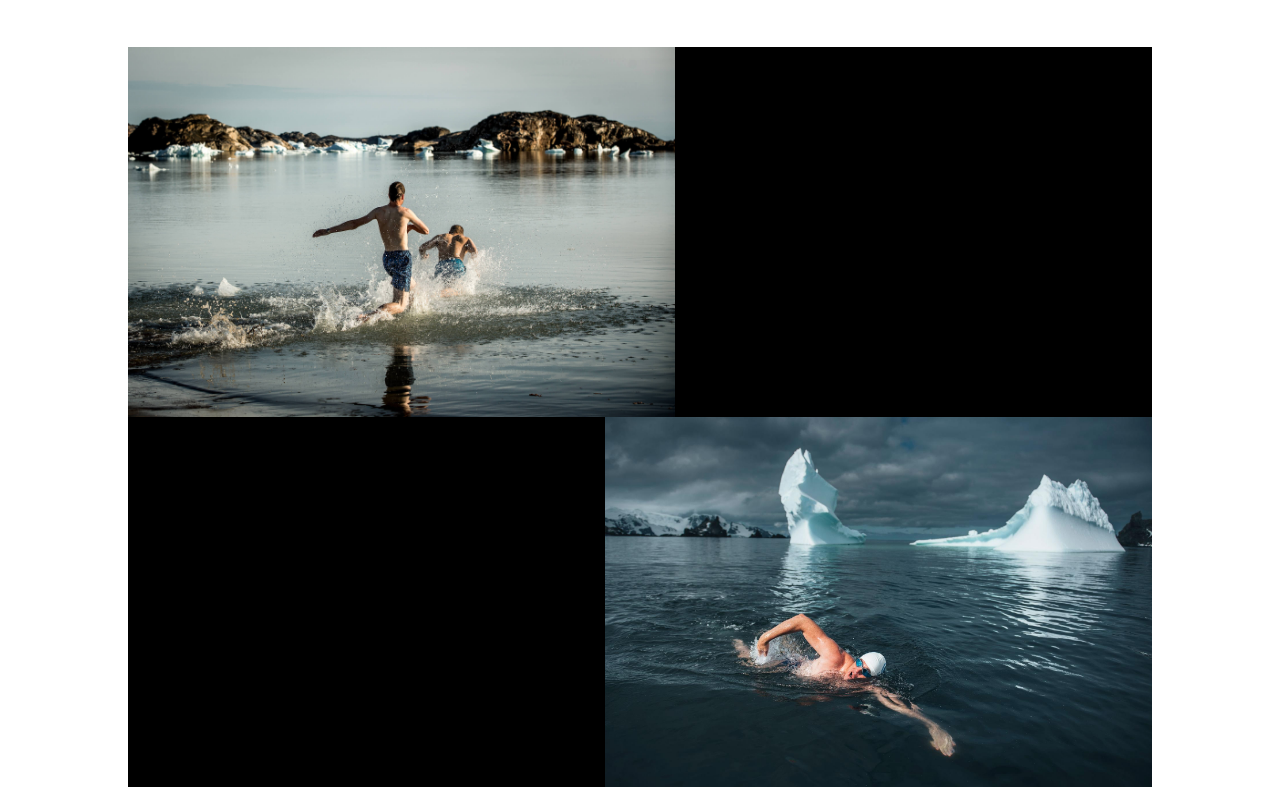
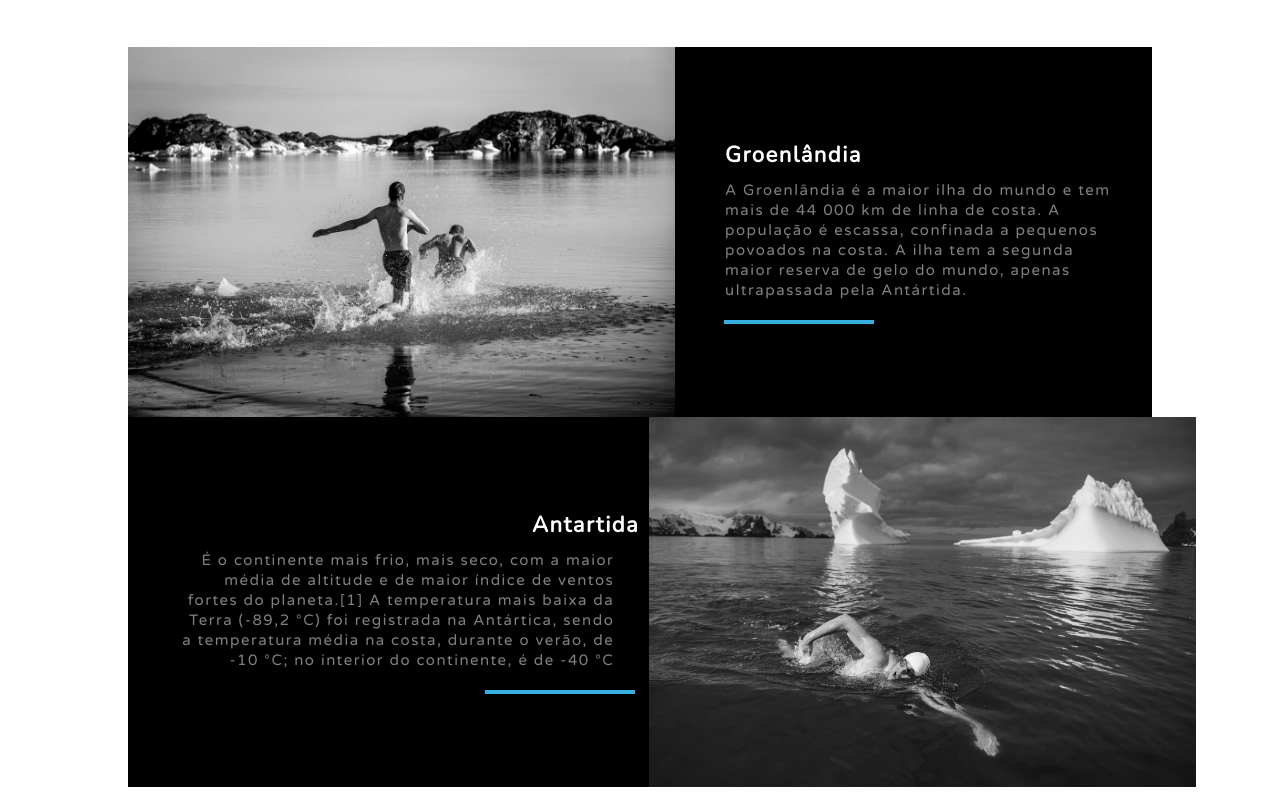
Before and after one commit to barbara-aguilar/website-responsivo-final, a plain HTML site: page index.html in a window 1280 px wide. Shown: the part 1637-2429 px from the top of the page. Drawn offline with nearby package versions, Linux system fonts and the light colour scheme.

Commit message:
destination section finalizada

```diff
--- a/css/style.css
+++ b/css/style.css
@@ -207,11 +207,95 @@ a{
     max-width:560px;
     width: 547px;
     height: inherit;
+ }
 
-}
 .destination__groe__img, .destination__ant__img{
     height: 370px;
 }
+
+.destination__groe img{
+    filter: grayscale(100%);
+    transition: .5s ease-in-out;
+}
+
+.destination__groe img:hover{
+    filter: grayscale(0%);
+    transition: .5s ease-in-out;
+}
+
+
+.destination__ant img{
+    filter: grayscale(100%);
+    transition: .5s ease-in-out;
+}
+
+.destination__ant img:hover {
+    filter: grayscale(0%);
+    transition: .5s ease-in-out;
+}
+
+/*destination groelandia antartida conteúdos*/
+.destination__groe__titulo{
+    font-family: 'Nunito', sans-serif;
+    font-size: 22px;
+    letter-spacing: 1.5px;
+    padding: 0 10px;
+    margin-left: 40px;
+    vertical-align: center;
+    color: white;
+}
+
+.destination__groe__texto{
+    font-size: 15px;
+    letter-spacing: 1.5px;
+    line-height: 20px;
+    padding: 10px;
+    margin-left: 40px;
+    margin-right: 25px;
+    color: white;
+    opacity: .5;
+
+}
+
+.destination_groe_hr{
+    border: 2px solid #36b0e0;
+    width: 150px;
+    margin-left: 49px;
+    margin-top: 10px;
+
+}
+
+.destination__ant__titulo{
+    font-family: 'Nunito', sans-serif;
+    font-size: 22px;
+    letter-spacing: 1.5px;
+    padding: 0 10px;
+    margin-left: 394px;
+    color: white;
+
+}
+
+.destination__ant__texto{
+    font-size: 15px;
+    letter-spacing: 1.5px;
+    line-height: 20px;
+    padding: 10px;
+    margin-left: 40px;
+    margin-right: 25px;
+    color: white;
+    opacity: .5;
+    text-align: right;
+
+}
+
+.destination_ant_hr{
+    border: 2px solid #36b0e0;
+    width: 150px;
+    margin-left: 357px;
+    margin-top: 10px;
+
+}
+
 
 
 
--- a/index.html
+++ b/index.html
@@ -53,6 +53,7 @@
                 <div class="destination__groe__conteudo">
                     <h4 class="destination__groe__titulo">Groenlândia</h4>
                     <p class="destination__groe__texto">A Groenlândia é a maior ilha do mundo e tem mais de 44 000 km de linha de costa. A população é escassa, confinada a pequenos povoados na costa. A ilha tem a segunda maior reserva de gelo do mundo, apenas ultrapassada pela Antártida.</p>
+                    <hr class="destination_groe_hr">
                 </div>
             </div>
 
@@ -61,12 +62,12 @@
                 <div class="destination__ant__conteudo">
                     <h4 class="destination__ant__titulo">Antartida</h4>
                     <p class="destination__ant__texto">É o continente mais frio, mais seco, com a maior média de altitude e de maior índice de ventos fortes do planeta.[1] A temperatura mais baixa da Terra (-89,2 °C) foi registrada na Antártica, sendo a temperatura média na costa, durante o verão, de -10 °C; no interior do continente, é de -40 °C</p>
+                    <hr class="destination_ant_hr">
                 </div>
                 <div class="destination__ant__img">
                     <img src="img/antartida-1.jpg" alt="paisagem antartida">
                 </div>
             </div>
-
 
         </section>
 
```
